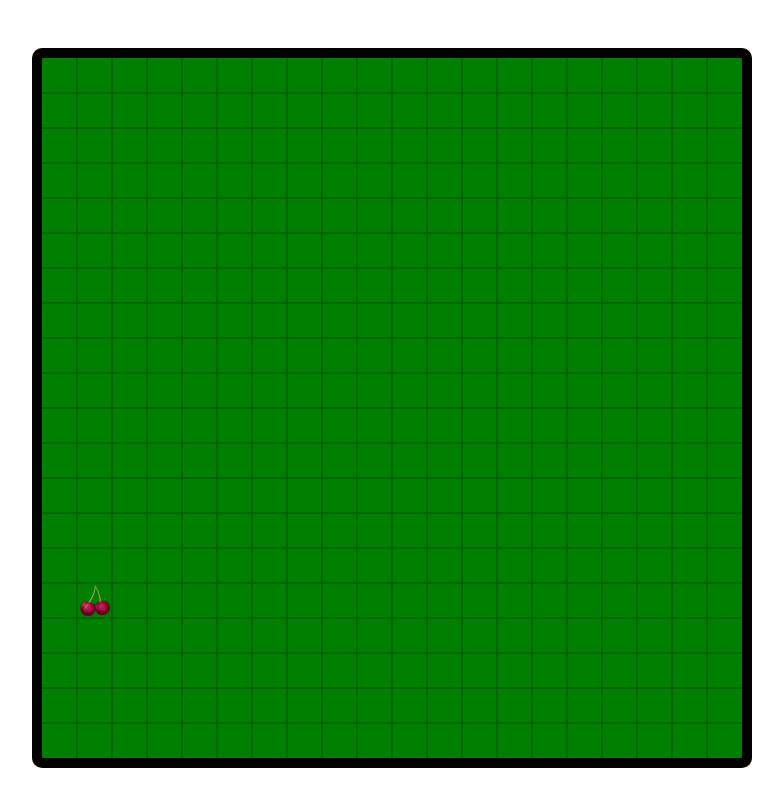
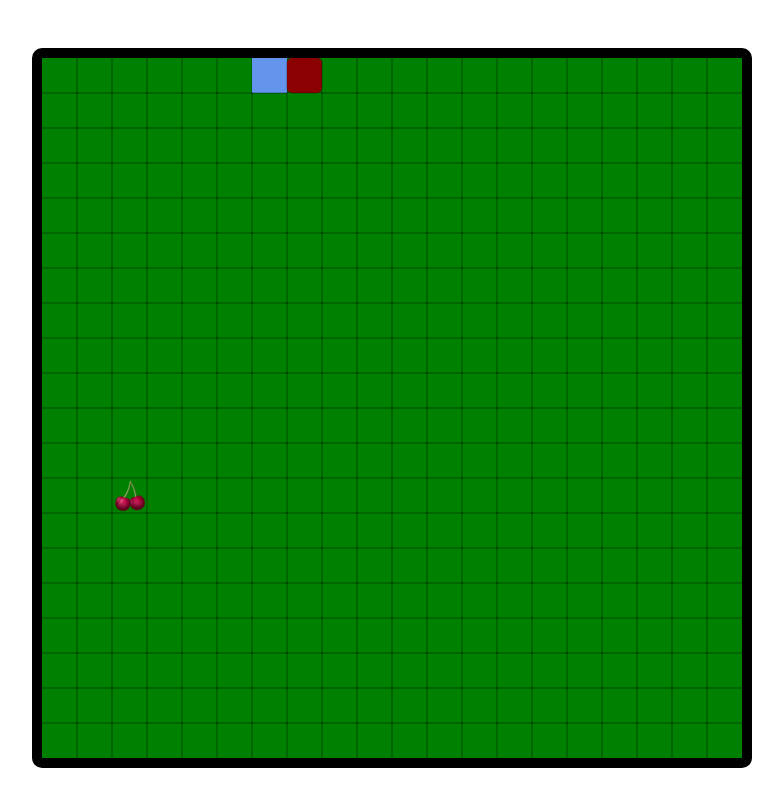
Before and after one commit to dgoncharik/game-snake, a React (Create React App) app: page / in a window 1280 px wide. Shown: the top 806 px of the page, without its empty margins (256-1039 px from the left). Built offline with nearby package versions, Linux system fonts and the light colour scheme.

Commit message:
basic funcionals

```diff
--- a/src/App.js
+++ b/src/App.js
@@ -1,10 +1,16 @@
+import React from "react";
 import './App.scss';
 import Field from "./Components/Field";
 
+const FIELD_WIDTH = 700;
+const FIELD_HEIGHT = 700;
+const CELL_AREA  = 35;
+
 function App() {
+
   return (
     <div className="App">
-      <Field width={700} height={700}/>
+        <Field width={FIELD_WIDTH} height={FIELD_HEIGHT} cellArea={CELL_AREA}/>
     </div>
   );
 }
--- a/src/App.scss
+++ b/src/App.scss
@@ -9,6 +9,7 @@
 .field {
     display: flex;
     flex-wrap: wrap;
+    flex-shrink: 0;
     background-color: green;
     border: 10px solid black;
     border-radius: 10px;
@@ -18,10 +19,20 @@
         display: flex;
         justify-content: center;
         align-items: center;
-        border-radius: 3px;
+        //border-radius: 3px;
 
         img {
-            max-width: 32px;
+            max-width: 100%;
         }
+
+        &.snake {
+            background-color: cornflowerblue;
+        }
+
+        &.snakeHead {
+            background-color: darkred;
+            border-radius: 5px;
+        }
+
     }
 }
--- /dev/null
+++ b/src/Components/Cell.jsx
@@ -0,0 +1,21 @@
+import React from "react";
+import classNames from "classnames";
+import cherry from "../assets/img/food/cherry.png";
+
+function Cell({row, col, area, isFood, snakeHead, snake}) {
+  return (
+      <div
+          style={{width: area + "px", height: area + "px"}}
+          data-row={row} // удалить, для дебага
+          data-col={col} // удалить, для дебага
+          className={classNames("cell", {
+            "snakeHead": snakeHead,
+            "snake": snake
+          })}
+      >
+        {isFood && <img src={cherry}/>}
+      </div>
+  )
+}
+
+export default Cell;
--- a/src/Components/Field.jsx
+++ b/src/Components/Field.jsx
@@ -1,89 +1,166 @@
 import React from "react";
-import classNames from "classnames";
-
-import cherry from "../assets/img/food/cherry.png"
+import Cell from "./Cell";
 import getRandomInt from "../utils/getRandomInt";
 
+const DIRECTION = {
+  RIGHT: "RIGHT",
+  UP: "UP",
+  LEFT: "LEFT",
+  DOWN: "DOWN",
+}
 
-function Field({width, height}) {
-  const CELL_AREA     = 35;
-  const countColumns  = Math.floor(width / CELL_AREA);
-  const countRows     = Math.floor(height / CELL_AREA);
 
-  const [cells, setCells] = React.useState([]);
 
-  const [foodCell, setFoodCell] = React.useState({
-    row: getRandomInt(1, countRows + 1),
-    col: getRandomInt(1, countColumns + 1)
-  });
+const generateCells = ((numberRows, numberColumns) => {
+  console.log("generate Cells")
+  const cells = [];
 
-  const [snake, setSnake] = React.useState({
-    head: {
-      col: Math.floor(countColumns / 2),
-      row: Math.floor(countRows / 2)
-    },
-    tail: 1
-  })
+  for (let row=1; row < numberRows + 1; row++) {
+    for (let col=1; col < numberColumns + 1; col++) {
+      cells.push({row, col})
+    }
+  }
+  return cells;
+})
 
-  const setRandomFoodCell = () => {
-    setFoodCell(() => ({
-      row: getRandomInt(1, countRows + 1),
-      col: getRandomInt(1, countColumns + 1)
-    }))
+
+function Field({width, height, cellArea}) {
+  const numberRows = Math.floor(height / cellArea);
+  const numberColumns = Math.floor(width / cellArea);
+
+  const getRandomCell = () => ({...cells[getRandomInt(0, cells.length)]});
+
+  const [cells, setCells] = React.useState(_ => generateCells(numberRows, numberColumns)); // [{row:1, col:1}, {row:1, col:2}...]
+  const [direction, setDirection] = React.useState(DIRECTION.RIGHT);
+  const [snake, setSnake] = React.useState([{row:1, col:2}, {row:1, col:1}]);
+  const [food, setFood] = React.useState(getRandomCell);
+  const [step, setStep] = React.useState(0);
+
+  const refDirection = React.useRef(direction);
+  refDirection.current = direction;
+
+  const refInterval = React.useRef(null);
+
+  const onKeyDown = (evt) => {
+    const controlButtonPressed = ["ArrowRight", "ArrowLeft", "ArrowUp", "ArrowDown"].some(key => key === evt.code);
+    if (controlButtonPressed) {
+      evt.preventDefault();
+
+      if (evt.code === "ArrowRight" && refDirection.current !== DIRECTION.LEFT) {
+        setDirection(DIRECTION.RIGHT)
+      } else if (evt.code === "ArrowLeft" && refDirection.current !== DIRECTION.RIGHT) {
+        setDirection(DIRECTION.LEFT)
+      } else if (evt.code === "ArrowUp" && refDirection.current !== DIRECTION.DOWN) {
+        setDirection(DIRECTION.UP)
+      } else if (evt.code === "ArrowDown" && refDirection.current !== DIRECTION.UP) {
+        setDirection(DIRECTION.DOWN)
+      }
+
+    }
   }
 
-  const generateCells = () => {
-    const newCells = [];
+  const snakeStep = () => {
+    setSnake(snake => {
 
-    for (let row=1; row < countRows + 1; row++) {
-      for (let col=1; col < countColumns + 1; col++) {
-        const haveFood = (row === foodCell.row && col === foodCell.col);
-        newCells.push(<Cell
-            key={`${row}_${col}`}
-            foodHere={haveFood}
-            col={col}
-            row={row}
-            area={CELL_AREA}/>)
+      let newHeadPosition = null;
+
+      switch (refDirection.current) {
+        case (DIRECTION.RIGHT):
+          newHeadPosition = {...snake[0], col: snake[0].col+1};
+          break;
+        case(DIRECTION.LEFT):
+          newHeadPosition = {...snake[0], col: snake[0].col-1};
+          break
+        case(DIRECTION.UP):
+          newHeadPosition = {...snake[0], row: snake[0].row-1};
+          break;
+        case(DIRECTION.DOWN):
+          newHeadPosition = {...snake[0], row: snake[0].row+1};
+          break;
+        default:
+          throw Error(`Direction error! Direction can't be "${refDirection.current}"`);
       }
+
+      let newSnake = snake;
+      if (newHeadPosition) {
+        newSnake = [newHeadPosition, ...snake];
+        newSnake.pop()
+      }
+
+      return newSnake;
+    })
+
+    setStep(step => step+1);
+  }
+
+  React.useEffect(() => {
+
+    window.addEventListener("keydown", onKeyDown);
+    refInterval.current = setInterval(snakeStep, 300);
+
+    return () => {
+      clearInterval(refInterval.current);
+      window.removeEventListener("keydown", onKeyDown);
     }
 
-    setCells(newCells);
-  }
+  }, [])
 
 
   React.useEffect(() => {
-    generateCells();
-  },[foodCell])
 
+    const snakeHead = snake[0];
+    const snakeTail = snake.slice(1);
+    const tailCollision = snakeTail.some(el => el.row === snakeHead.row && el.col === snakeHead.col);
+    const snakeAteFood = snakeHead.row === food.row && snakeHead.col === food.col;
+    const snakeIsOutColumns = snakeHead.col < 1 || snakeHead.col > numberColumns;
+    const snakeIsOutRows    = snakeHead.row < 1 || snakeHead.row > numberRows;
+
+    if (tailCollision) {
+      clearInterval(refInterval.current);
+      alert("Столкновение с хвостом")
+    }
+
+    if (snakeAteFood) {
+      setSnake(snake => [...snake, {row:snakeHead.row, col:snakeHead.col}])
+      setFood(getRandomCell());
+    }
+
+    if (snakeIsOutColumns || snakeIsOutRows) {
+
+      setSnake(snake => {
+        const newSnake = [...snake];
+
+        if (snakeIsOutColumns) {
+          newSnake[0].col = snakeHead.col < 1 ? numberColumns : 1;
+        } else {
+          newSnake[0].row = snakeHead.row < 1 ? numberRows : 1;
+        }
+
+        return newSnake;
+      })
+      setStep(step => step+1);
+    }
+
+  }, [step])
 
   return (
+      cells.length > 0 &&
       <div className="field" style={{width: width + "px", height: height + "px"}}>
-        {cells}
-      </div>
-  )
-}
-
-function Cell({foodHere, row, col, area, snake}) {
-
-  return(
-      <div
-          className={"cell"}
-          data-row={row}
-          data-col={col}
-          data-here-eat={foodHere}
-          style={{width: area + "px", height: area + "px"}}>
         {
-          foodHere && <img src={cherry}/>
+          cells.map(cell => (
+              <Cell
+                  key={`${cell.row}_${cell.col}`}
+                  row={cell.row}
+                  col={cell.col}
+                  area={cellArea}
+                  isFood={cell.row === food.row && cell.col === food.col}
+                  snake={snake.find(tail => cell.row === tail.row && cell.col === tail.col)}
+                  snakeHead={snake[0].row === cell.row && snake[0].col === cell.col}
+              />
+          ))
         }
       </div>
-  )
-}
 
-function Snake() {
-  return (
-      <div className="snake">
-
-      </div>
   )
 }
 
```
